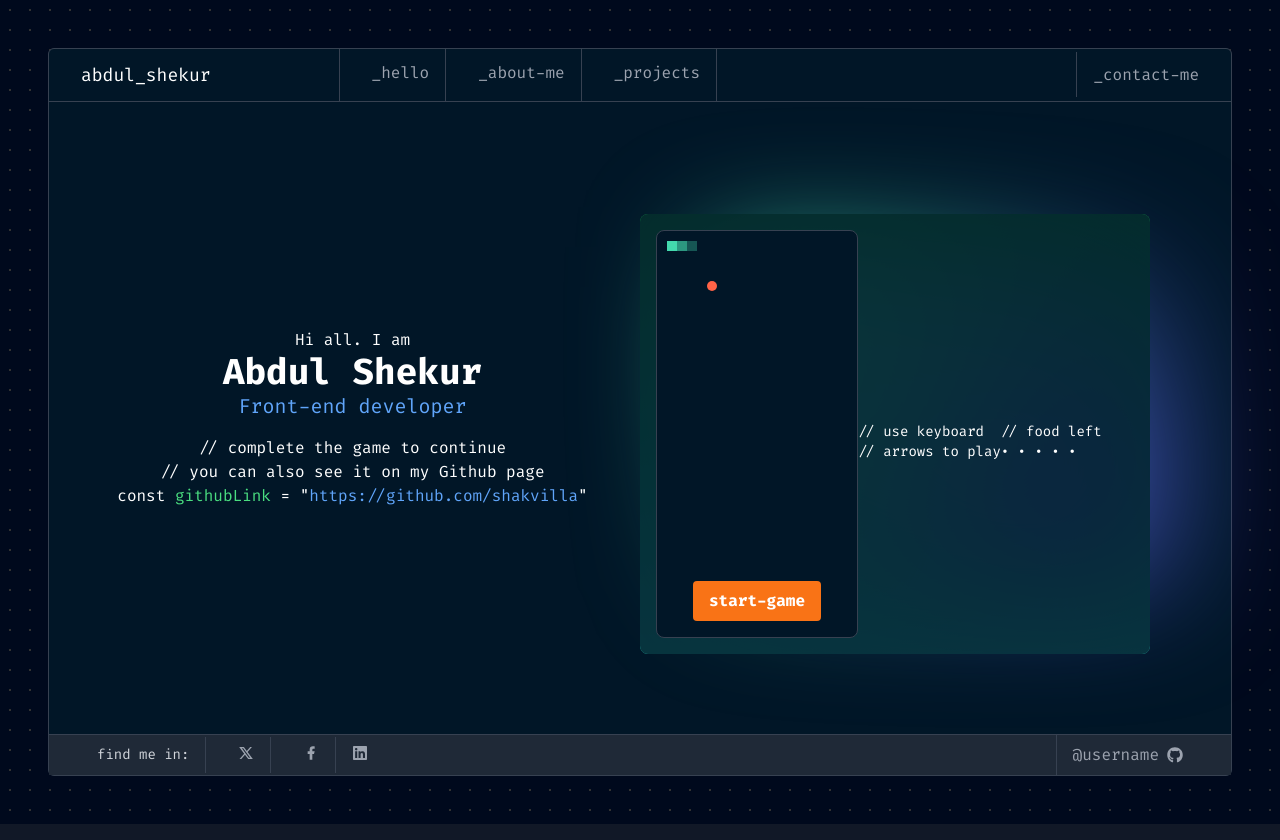
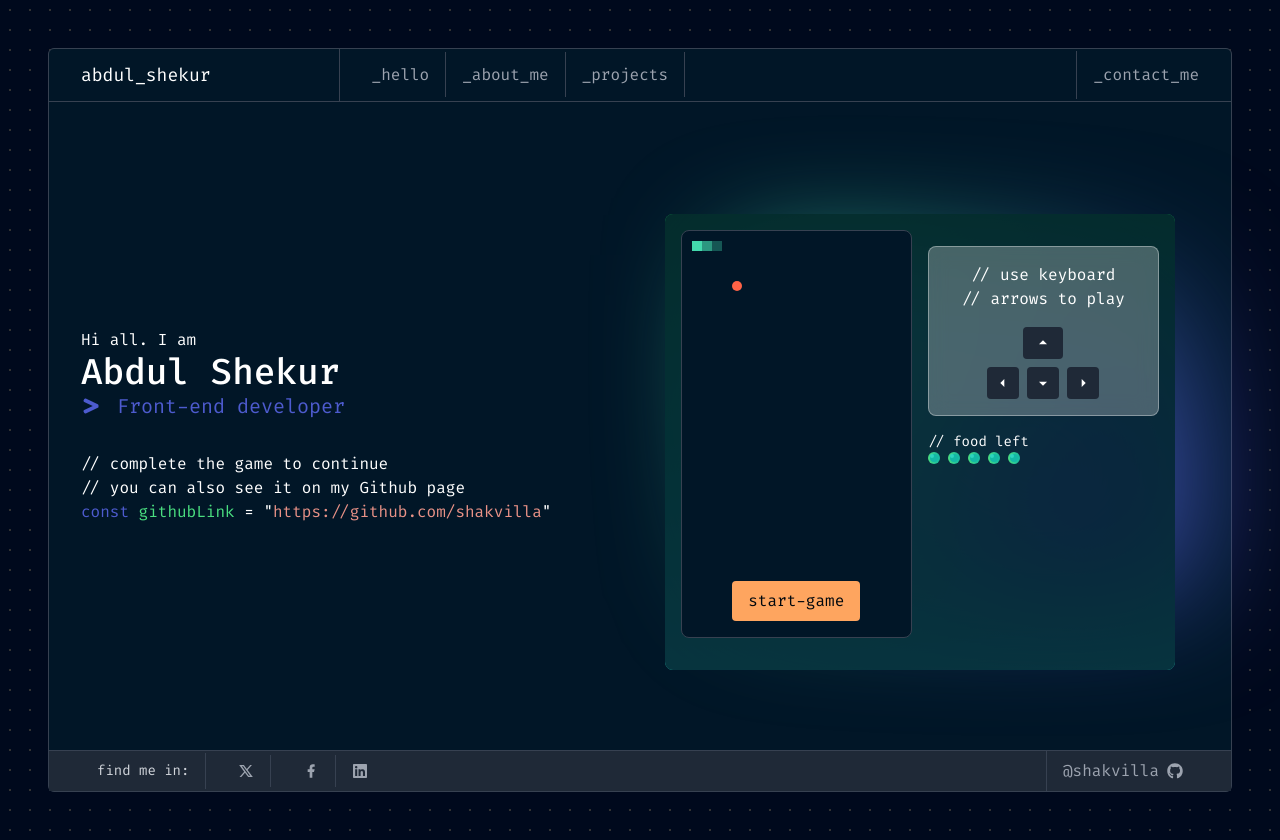
Before and after one commit to Shakvilla/shakur, a Next.js app: page / in a window 1280 px wide. Built offline with nearby package versions, Linux system fonts and the light colour scheme.

Commit message:
refactoring

```diff
--- /dev/null
+++ b/components/ArrowKeys.jsx
@@ -0,0 +1,29 @@
+import React from 'react';
+import { RiArrowLeftSFill, RiArrowRightSFill, RiArrowUpSFill, RiArrowDownSFill } from "react-icons/ri";
+
+const ArrowKeys = ({ onDirectionChange }) => {
+    return (
+        <div className="flex flex-col items-center justify-center p-4 glassmorphic rounded-lg border border-gray-700 mt-4">
+            <p className="text-white">// use keyboard</p>
+            <p className="text-white">// arrows to play</p>
+            <div className="flex flex-col items-center mt-4">
+                <button className="bg-gray-800 px-3 py-2 rounded" onClick={() => onDirectionChange('UP')}>
+                    <RiArrowUpSFill />
+
+                </button>
+                <div className="flex mt-2">
+                    <button className="bg-gray-800 p-2 rounded" onClick={() => onDirectionChange('LEFT')}><RiArrowLeftSFill />
+</button>
+                    <button className="bg-gray-800 p-2 rounded mx-2" onClick={() => onDirectionChange('DOWN')}><RiArrowDownSFill />
+
+
+</button>
+                    <button className="bg-gray-800 p-2 rounded" onClick={() => onDirectionChange('RIGHT')}><RiArrowRightSFill />
+</button>
+                </div>
+            </div>
+        </div>
+    );
+};
+
+export default ArrowKeys;
--- /dev/null
+++ b/components/CircularButton.jsx
@@ -0,0 +1,16 @@
+import React from 'react';
+
+const CircularButton = () => {
+    return (
+        <div className="">
+            <div className="w-3 h-3 bg-gradient-to-r from-green-400 to-teal-500 rounded-full flex items-center justify-center">
+                <div className="w-2 h-2 bg-teal-500 rounded-full">
+                    <div className="w-1 h-1 bg-teal-400 rounded-full"></div>
+
+                </div>
+            </div>
+        </div>
+    );
+};
+
+export default CircularButton;
--- a/components/Game.jsx
+++ b/components/Game.jsx
@@ -1,4 +1,6 @@
 import { useState, useEffect, useRef } from 'react';
+import ArrowKeys from './ArrowKeys';
+import CircularButton from './CircularButton';
 
 const Game = () => {
     const canvasRef = useRef(null);
@@ -43,6 +45,23 @@ const Game = () => {
             window.removeEventListener('keydown', handleKeyDown);
         };
     }, [direction]);
+
+    const handleDirectionChange = (newDirection) => {
+        switch (newDirection) {
+            case 'UP':
+                if (direction !== 'DOWN') setDirection('UP');
+                break;
+            case 'DOWN':
+                if (direction !== 'UP') setDirection('DOWN');
+                break;
+            case 'LEFT':
+                if (direction !== 'RIGHT') setDirection('LEFT');
+                break;
+            case 'RIGHT':
+                if (direction !== 'LEFT') setDirection('RIGHT');
+                break;
+        }
+    };
 
     const startGame = () => {
         setGameStarted(true);
@@ -96,7 +115,7 @@ const Game = () => {
         if (head.x === food.x && head.y === food.y) {
             newSnake.unshift({}); // Add a new segment to the snake
             setFood(generateRandomFood());
-            setFoodLeft(foodLeft - 1);
+            setFoodLeft(Math.max(0, foodLeft - 1)); // Ensure foodLeft does not become negative
         }
 
         setSnake(newSnake);
@@ -152,8 +171,8 @@ const Game = () => {
     }, [snake, food, gameOver]);
 
     return (
-        <div className="relative bg-[#011627D6] p-4 rounded-lg mt-8 flex">
-            <div className="bg-[#011627] border rounded-lg border-gray-700">
+        <div className="relative bg-[#011627D6] p-4 rounded-lg mt-8 md:flex-row flex flex-col gap-4  items-start">
+            <div className="bg-[#011627] border w-full rounded-lg border-gray-700 mb-4">
                 <canvas
                     ref={canvasRef}
                     width="200"
@@ -162,19 +181,23 @@ const Game = () => {
 
                 <div className="flex justify-center items-center mb-4">
                     {!gameStarted && (
-                        <button onClick={startGame} className="bg-orange-500 px-4 py-2 rounded">start-game</button>
+                        <button onClick={startGame} className="bg-[#FEA55F] px-4 py-2 rounded font-normal text-[#01080E]">start-game</button>
                     )}
                 </div>
             </div>
 
-            <div className="flex justify-between items-center mt-4">
-                <div className="text-sm">
-                    <p>// use keyboard</p>
-                    <p>// arrows to play</p>
-                </div>
-                <div className="text-sm">
-                    <p>// food left</p>
-                    <p>{Array(foodLeft).fill('•').join(' ')}</p>
+            <div className="flex-col w-full">
+                <ArrowKeys onDirectionChange={handleDirectionChange} />
+
+                <div className="flex justify-between items-center mt-4">
+                    <div className="text-sm">
+                        <p>// food left</p>
+                        <div className="flex gap-2">
+                            {Array(foodLeft).fill().map((_, index) => (
+                                <CircularButton key={index} x={0} y={0} />
+                            ))}
+                        </div>
+                    </div>
                 </div>
             </div>
         </div>
--- a/pages/_app.js
+++ b/pages/_app.js
@@ -4,7 +4,7 @@ import { Fira_Code } from 'next/font/google'
 const fira = Fira_Code({ subsets: ['latin'] })
 
 function MyApp({ Component, pageProps }) {
-  return <main className={fira.className}>
+  return <main className={`${fira.className} absolute top-0 text-white p-4 sm:p-8 md:p-12 min-h-screen w-screen bg-[#000000] bg-[radial-gradient(#ffffff33_1px,#00091d_1px)] bg-[size:20px_20px]`}>
 
     <Component {...pageProps} />
   </main>
--- /dev/null
+++ b/pages/about_me/index.jsx
@@ -0,0 +1,9 @@
+import React from 'react'
+
+const About = () => {
+  return (
+    <div>About Me!</div>
+  )
+}
+
+export default About
--- a/pages/index.js
+++ b/pages/index.js
@@ -1,79 +1,90 @@
 import Head from 'next/head';
+import { useState } from 'react';
 import Game from '../components/Game';
-import { RiTwitterXLine, RiFacebookFill } from "react-icons/ri";
-import { FaLinkedin, FaGithub } from "react-icons/fa";
+import { RiTwitterXLine, RiFacebookFill, RiMenu3Line, RiCloseLine } from "react-icons/ri";
+import { FaLinkedin, FaGithub, FaGreaterThan } from "react-icons/fa";
 
 export default function Home() {
+  const [menuOpen, setMenuOpen] = useState(false);
+
+  const toggleMenu = () => {
+    setMenuOpen(!menuOpen);
+  };
   return (
-    <div className="absolute top-0  text-white p-12  min-h-screen w-screen bg-[#000000] bg-[radial-gradient(#ffffff33_1px,#00091d_1px)] bg-[size:20px_20px]">
-      <div className="container min-w-screen border border-gray-700 rounded-md bg-[#011627]">
+    // <div className="absolute top-0 text-white p-4 sm:p-8 md:p-12 min-h-screen w-screen bg-[#000000] bg-[radial-gradient(#ffffff33_1px,#00091d_1px)] bg-[size:20px_20px]">
+      <div className="mx-auto h-full max-w-7xl w-full border border-gray-700 rounded-md bg-[#011627]">
         <Head>
           <title>Abdul Shekur - Portfolio</title>
         </Head>
 
-        <nav className="flex justify-between items-center border-b border-b-gray-700   px-8 ">
-          <div className="flex space-x-4 ">
-            <div className="text-lg py-3 pr-32 border-r border-gray-700">abdul_shekur</div>
-            <a href="#hello" className="text-gray-400 py-3 hover:text-white px-4 border-r border-gray-700">_hello</a>
-            <a href="#about-me" className="text-gray-400 py-3 hover:text-white px-4 border-r border-gray-700">_about-me</a>
-            <a href="#projects" className="text-gray-400 py-3 hover:text-white px-4 border-r border-gray-700">_projects</a>
+        <nav className="flex flex-wrap justify-between items-center border-b border-b-gray-700 px-4 sm:px-6 md:px-8">
+          <div className="flex space-x-4">
+            <div className="text-lg py-3 pr-8 sm:pr-16 md:pr-32 border-r border-gray-700">abdul_shekur</div>
+            <div className="block md:hidden">
+              <button onClick={toggleMenu} className="focus:outline-none">
+                {menuOpen ? <RiCloseLine size={24} /> : <RiMenu3Line size={24} />}
+              </button>
+            </div>
+
+            <div className={`flex-col md:justify-between md:flex-row md:flex md:items-center md:space-x-4 ${menuOpen ? 'flex' : 'hidden'} space-y-4 md:space-y-0 absolute md:relative top-16 left-0 md:top-0 w-full md:w-auto bg-[#011627] md:bg-transparent border-t md:border-t-0 border-gray-700 md:border-0 p-4 md:p-0`}>
+
+            <div>
+                <a href="/" className="text-gray-400 py-3 hover:text-white px-4 border-r border-gray-700">_hello</a>
+                <a href="/about_me" className="text-gray-400 py-3 hover:text-white px-4 border-r border-gray-700">_about_me</a>
+                <a href="/projects" className="text-gray-400 py-3 hover:text-white px-4 border-r   border-gray-700">_projects</a>
+            </div>
+
+              <div className="md:hidden justify-end">
+                <a href="#contact-me" className="text-gray-400 border-l py-3 pl-4 border-gray-700 hover:text-white">_contact_me</a>
+              </div>
           </div>
-          <div>
-            <a href="#contact-me" className="text-gray-400 border-l py-3 pl-4 border-gray-700 hover:text-white">_contact-me</a>
 
+          </div>
+          <div className="hidden md:flex justify-end">
+            <a href="#contact-me" className="text-gray-400 border-l py-3 pl-4 border-gray-700 hover:text-white">_contact_me</a>
           </div>
         </nav>
 
-        <main className="flex  items-center justify-between py-20 px-4">
-          <section id="hello" className="text-center w-full">
+        <main className="flex flex-wrap items-center justify-between py-10 px-4 sm:py-16 sm:px-6 md:py-20 md:px-8">
+          <section id="hello" className="w-full md:w-1/2">
             <p>Hi all. I am</p>
-            <h1 className="text-4xl font-bold">Abdul Shekur</h1>
-            <h2 className="text-xl text-blue-400">Front-end developer</h2>
-            <p className="mt-4">// complete the game to continue</p>
+            <h1 className="text-3xl sm:text-4xl font-medium">Abdul Shekur</h1>
+            <div className="flex items-center gap-4 text-xl text-[#4D5BCE]">
+              <FaGreaterThan />
+              <h2>Front-end developer</h2>
+            </div>
+            <p className="mt-8">// complete the game to continue</p>
             <p>// you can also see it on my Github page</p>
             <p>
-              const <span className="text-green-400">githubLink</span> = "<a href="https://github.com/shakvilla" className="text-blue-400">https://github.com/shakvilla</a>"
+              <span className="text-[#4D5BCE]">const</span> <span className="text-green-400">githubLink</span> = "<a href="https://github.com/shakvilla" className="text-[#E99287]">https://github.com/shakvilla</a>"
             </p>
           </section>
 
-          <section className="relative w-full flex justify-start items-center">
-
-            <div className="relative z-10">
-              <div className="absolute w-[479.6px] h-[342.27px] left-1/2 top-1/2 transform-center custom-background-blur"></div>
-
-              <div className="bg-gradient-to-t from-teal-400 via-emerald-500 to-green-600 w-[510px] rounded-lg">
-            <Game />
-  </div>
-
-
+          <section className="relative w-full md:w-1/2 flex justify-start items-center mt-8 md:mt-0">
+            <div className="relative z-10 w-full">
+              <div className="absolute w-[90%] max-w-[479.6px] h-[342.27px] left-1/2 top-1/2 transform -translate-x-1/2 -translate-y-1/2 custom-background-blur"></div>
+              {/* <div className="bg-gradient-to-t from-teal-400 via-emerald-500 to-green-600 w-full max-w-[510px] mx-auto rounded-lg p-4">
+                <Game />
+              </div> */}
+              <div className="bg-gradient-to-t from-teal-400 via-emerald-500 to-green-600 w-full max-w-[510px] mx-auto rounded-lg">
+                <Game />
+              </div>
             </div>
-
           </section>
-
         </main>
 
-        <footer className="flex justify-between items-center px-8  bg-gray-800 border-t  border-gray-700">
-
-          <div className="flex space-x-4">
+        <footer className="relative flex flex-wrap justify-between items-center px-4 sm:px-6 md:px-8 bg-gray-800 border-t border-gray-700 ">
+          <div className="flex space-x-4 items-center">
             <p className="text-sm text-gray-300 border-r border-gray-700 px-4 py-2">find me in:</p>
-            <a href="https://twitter.com" className="text-gray-400 py-2 hover:text-white border-r border-gray-700 px-4" target="_blank"><RiTwitterXLine />
-</a>
+            <a href="https://twitter.com" className="text-gray-400 py-2 hover:text-white border-r border-gray-700 px-4" target="_blank"><RiTwitterXLine /></a>
             <a href="https://facebook.com" className="text-gray-400 py-2 hover:text-white border-r border-gray-700 px-4" target="_blank"><RiFacebookFill /></a>
-            <a href="https://facebook.com" className="text-gray-400 py-2 hover:text-white" target="_blank"><FaLinkedin />
-</a>
-
+            <a href="https://linkedin.com" className="text-gray-400 py-2 hover:text-white" target="_blank"><FaLinkedin /></a>
           </div>
-          <div>
-            <a href="https://github.com/username" className="flex items-center gap-2 py-2 text-gray-400 hover:text-white border-l border-gray-700 px-4">@username
-              <FaGithub />
-
-            </a>
-
-
+          <div className="mt-4 md:mt-0">
+            <a href="https://github.com/shakvilla" className="flex items-center gap-2 py-2 text-gray-400 hover:text-white border-l border-gray-700 px-4">@shakvilla <FaGithub /></a>
           </div>
         </footer>
       </div>
-
-    </div>
+    // </div>
   );
 }
--- /dev/null
+++ b/pages/projects/index.jsx
@@ -0,0 +1,9 @@
+import React from 'react'
+
+const Projects = () => {
+  return (
+    <div>Projects</div>
+  )
+}
+
+export default Projects
```
